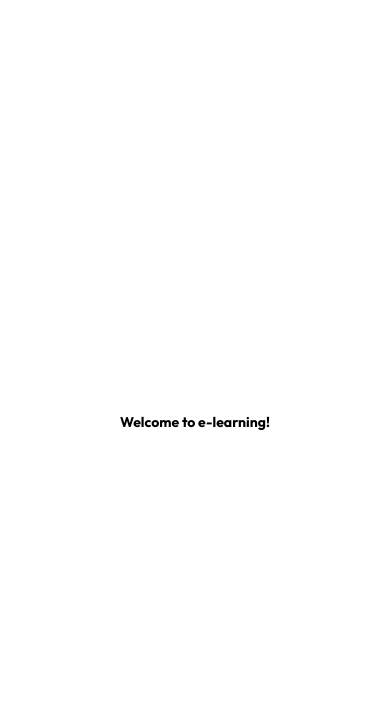
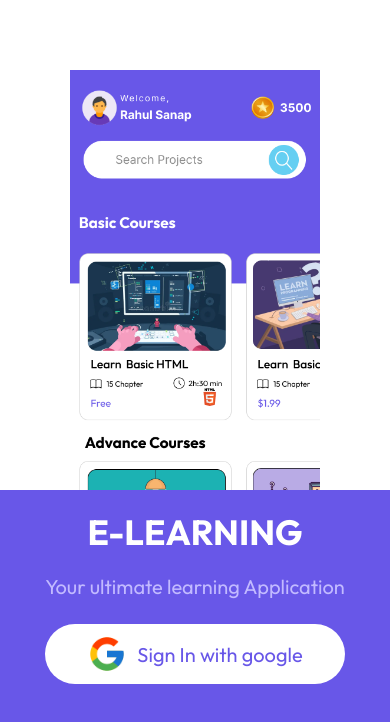
Before and after one commit to Subal-Chandra-Roy/E-Learning-App, a React Native app in the folder e-learning/: screen / in a window 390 px wide. Shown: the top 722 px of the page. Built offline with nearby package versions, Linux system fonts and the light colour scheme.

Commit message:
login page

```diff
--- a/e-learning/App.js
+++ b/e-learning/App.js
@@ -1,6 +1,7 @@
 import { StatusBar } from 'expo-status-bar';
 import { StyleSheet, Text, View } from 'react-native';
 import { useFonts } from 'expo-font';
+import LoginScreen from './App/Screen/LoginScreen';
 export default function App() {
   const [fontsLoaded, fontError] = useFonts({
     'outfit': require('./assets/fonts/Outfit-Regular.ttf'),
@@ -9,8 +10,7 @@ export default function App() {
   });
   return (
     <View style={styles.container}>
-      <Text style={{fontFamily:'outfit-bold'}}>Welcome to e-learning!</Text>
-      <StatusBar style="auto" />
+      <LoginScreen/>
     </View>
   );
 }
@@ -19,7 +19,5 @@ const styles = StyleSheet.create({
   container: {
     flex: 1,
     backgroundColor: '#fff',
-    alignItems: 'center',
-    justifyContent: 'center',
   },
 });
--- /dev/null
+++ b/e-learning/App/Screen/LoginScreen.js
@@ -0,0 +1,76 @@
+import { View, Text, Image, StyleSheet, TouchableOpacity } from 'react-native'
+import React from 'react'
+import welcome from './../../assets/images/welcome.png'
+import { Dimensions } from 'react-native';
+import Colors from '../Utils/Colors';
+const windowWidth = Dimensions.get('window').width;
+const windowHeight = Dimensions.get('window').height;
+import google from './../../assets/images/google.png'
+
+export default function LoginScreen() {
+  return (
+    <View style = {styles.container}>
+      <Image source={welcome}
+      style={styles.welcomeImage}/>
+      <View style={styles.box}>
+        <Text style={styles.boxText1}>E-LEARNING</Text>
+        <Text style={styles.boxText2}>Your ultimate learning Application</Text>
+        <TouchableOpacity style={styles.button}>
+            <Image source={google} style={{width:40, height:40}}/>
+            <Text style={styles.buttonText}>Sign In with google</Text>
+        </TouchableOpacity>
+      </View>
+    </View>
+
+  )
+}
+
+const styles = StyleSheet.create({
+    container:{
+        display:'flex',
+        alignItems:'center'
+    },
+    welcomeImage:{
+        width:250,
+        height:500,
+        marginTop:70,
+        objectFit:'contain'
+    },
+    box:{
+        height:windowHeight,
+        width:windowWidth,
+        backgroundColor:Colors.PRIMARY,
+        marginTop:-80,
+        padding:20
+    },
+    boxText1:{
+        textAlign:'center',
+        fontSize:35,
+        color:Colors.WHITE,
+        fontFamily:'outfit-bold'
+    },
+    boxText2:{
+        textAlign:'center',
+        marginTop:20,
+        fontSize:20,
+        color:Colors.LIGHT_PRIMARY,
+        fontFamily:'outfit'
+    },
+    button:{
+        backgroundColor:Colors.WHITE,
+        display:'flex',
+        flexDirection:'row',
+        alignItems:'center',
+        gap:10,
+        justifyContent:'center',
+        padding:10,
+        borderRadius:50,
+        margin:25,
+    },
+    buttonText:{
+        fontSize:20,
+        fontFamily:'outfit',
+        color:Colors.PRIMARY
+    }
+
+})
--- /dev/null
+++ b/e-learning/App/Utils/Colors.js
@@ -0,0 +1,6 @@
+export default{
+    PRIMARY:'#6857E8',
+    LIGHT_PRIMARY:'#C2BAFF',
+    WHITE:'#fff',
+    BLACK:'#000'
+}
```
Also changed, not shown: e-learning/assets/images/google.png (added), e-learning/assets/images/welcome.png (added).
